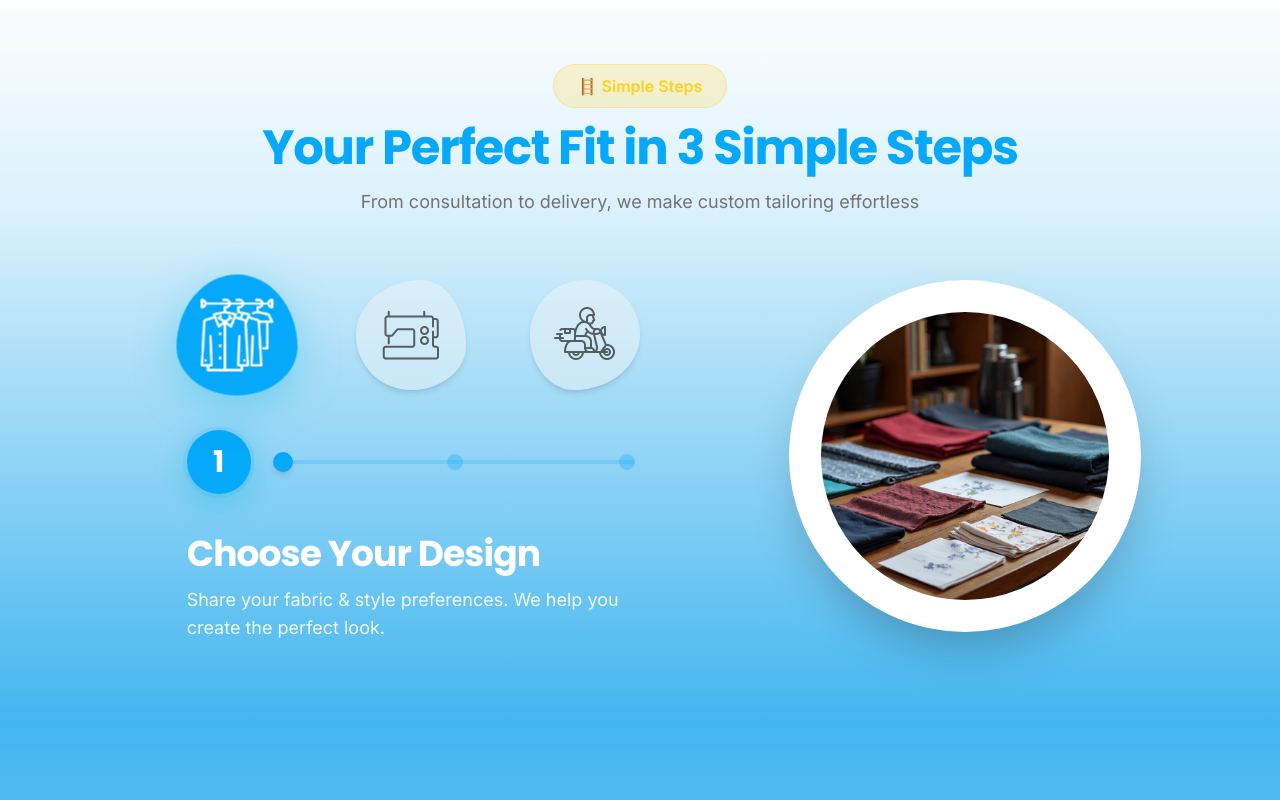
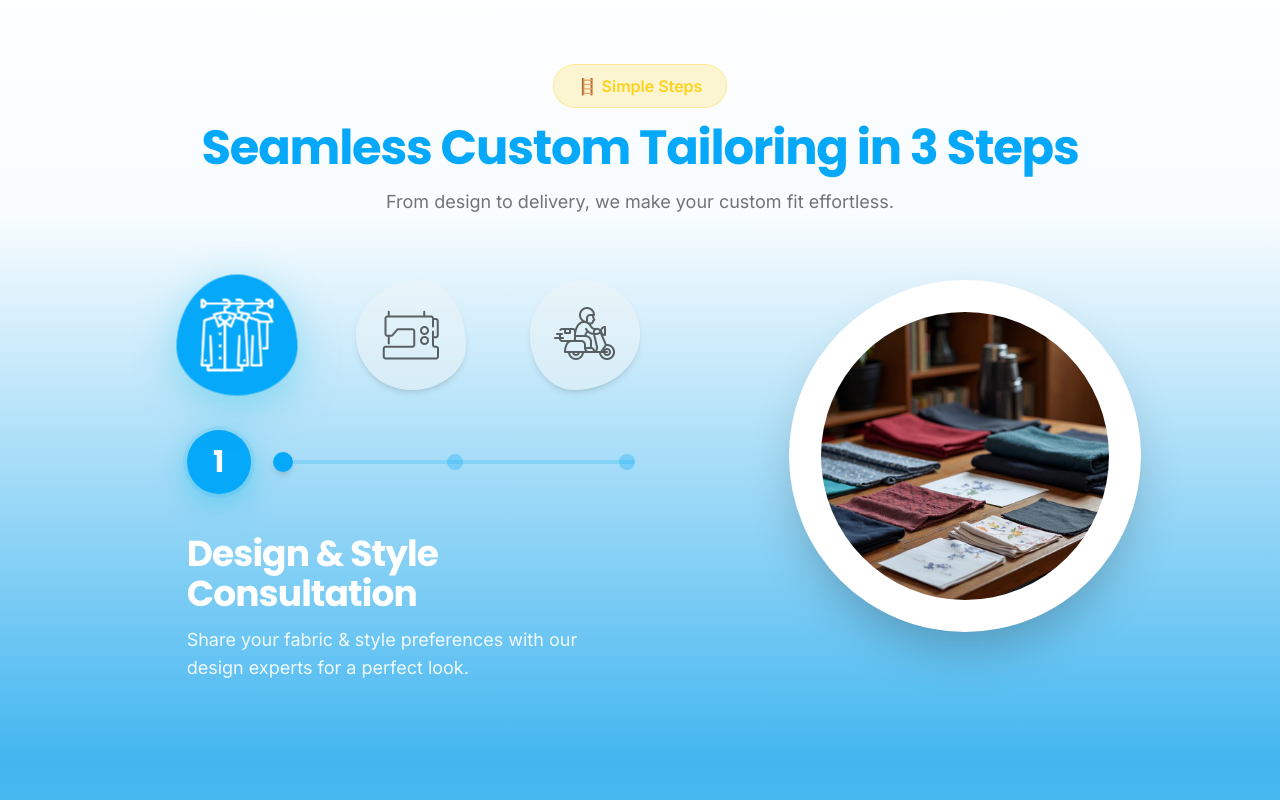
Before and after one commit to nafiszebaqweb-67/Colibet-Landing-Page, a React (Vite) app in the folder colobate-main/: page / in a window 1280 px wide. Shown: the part 1580-2380 px from the top of the page. Built offline with nearby package versions, Linux system fonts and the light colour scheme; the HTML template or start-up script is replaced by a standard one.

Commit message:
Baner image & Content updated

```diff
--- a/colobate-main/src/components/AboutSection.tsx
+++ b/colobate-main/src/components/AboutSection.tsx
@@ -10,33 +10,33 @@ export const AboutSection = () => {
   const features = [
     {
       image: featureCustomDesign,
-      text: "Custom Design for Men & Women",
-      description: "Tailored perfectly to your style"
+      text: "Bespoke Tailoring for All",
+      description: "Custom-designed suits, shirts, and ethnic wear tailored to your unique style and body."
     },
     {
       image: featureFastDelivery,
-      text: "24-Hour Delivery Promise",
-      description: "Lightning-fast turnaround time"
+      text: "Express Delivery Options",
+      description: "Need it fast? Get your custom stitch ready in 24 hours with our priority express service."
     },
     {
       image: featurePickupDrop,
-      text: "Pickup & Drop Available",
-      description: "Convenient doorstep service"
+      text: "Convenient Doorstep Service",
+      description: "Free pickup of fabric and final delivery of your stitched outfit right to your Ranchi location."
     },
     {
       image: featureLocalExperts,
-      text: "Based in Ranchi — Local Experts",
-      description: "Your trusted neighborhood tailors"
+      text: "Trusted Local Master Tailors",
+      description: "Serving the Ranchi community for years. Get perfect fitting from your neighborhood's most trusted tailors."
     },
     {
       image: featurePremiumQuality,
-      text: "Premium Stitching Quality",
-      description: "Crafted with excellence & care"
+      text: "Guaranteed Premium Quality",
+      description: "We use high-grade thread and precision techniques to ensure every stitch is durable and flawless."
     },
     {
       image: featureTrustedCustomers,
-      text: "Trusted by 500+ Customers",
-      description: "Join our satisfied community"
+      text: "Ranchi's Top-Rated Tailor",
+      description: "Join our satisfied community of over 500 happy clients who wear their perfect fit proudly."
     },
   ];
 
@@ -49,10 +49,10 @@ export const AboutSection = () => {
             <p className="text-primary font-semibold">❔ Choose Collibet</p>
           </div>
             <h2 className="font-heading text-4xl md:text-5xl text-primary mb-4">
-              Why Choose Collibet Tailoring?
+              Why We Are Ranchi's Top Custom Tailors
             </h2>
             <p className="text-lg text-muted-foreground max-w-2xl mx-auto">
-              We're not just another tailoring service — we're your partner in looking your absolute best
+              Your search for the perfect fit ends here. Discover the Collibet Advantage.
             </p>
           </div>
 
@@ -67,7 +67,7 @@ export const AboutSection = () => {
                 <div className="flex items-start gap-4">
                   {/* Image Container */}
                   <div className="flex-shrink-0">
-                    <div className="w-12 h-12 rounded-lg overflow-hidden bg-accent/10 flex items-center justify-center group-hover:bg-accent/20 group-hover:scale-110 group-hover:rotate-3 transition-all duration-300">
+                    <div className="w-16 h-16 rounded-lg overflow-hidden bg-accent/10 flex items-center justify-center group-hover:bg-accent/20 group-hover:scale-110 group-hover:rotate-6 transition-all duration-300">
                       <img
                         src={feature.image}
                         alt={feature.text}
--- a/colobate-main/src/components/HowItWorks.tsx
+++ b/colobate-main/src/components/HowItWorks.tsx
@@ -14,8 +14,8 @@ export const HowItWorks = () => {
       number: "1",
       image: step1Image,
       largeImage: stepLarge1Image,
-      title: "Choose Your Design",
-      description: "Share your fabric & style preferences. We help you create the perfect look.",
+      title: "Design & Style Consultation",
+      description: "Share your fabric & style preferences with our design experts for a perfect look.",
     },
     {
       number: "2",
@@ -45,10 +45,10 @@ export const HowItWorks = () => {
             <p className="text-accent font-semibold">🪜 Simple Steps</p>
           </div>
           <h2 className="font-heading text-4xl md:text-5xl text-primary mb-4">
-            Your Perfect Fit in 3 Simple Steps
+            Seamless Custom Tailoring in 3 Steps
           </h2>
           <p className="text-lg text-muted-foreground max-w-2xl mx-auto">
-            From consultation to delivery, we make custom tailoring effortless
+            From design to delivery, we make your custom fit effortless.
           </p>
         </div>
 
--- a/colobate-main/src/components/OfferSection.tsx
+++ b/colobate-main/src/components/OfferSection.tsx
@@ -17,16 +17,16 @@ export const OfferSection = ({ onBookNow }: OfferSectionProps) => {
           {/* Offer Badge */}
           <div className="inline-flex items-center gap-2 bg-accent rounded-full px-6 py-3 mb-6 shadow-lg animate-bounce">
             <Gift className="w-5 h-5 text-primary" />
-            <span className="font-bold text-primary">Limited Time Offer!</span>
+            <span className="font-bold text-primary"> Ranchi Special Offer!</span>
           </div>
 
           {/* Main Offer Text */}
           <h2 className="font-heading text-3xl md:text-5xl text-foreground mb-4">
-            🎁 Flat <span className="text-primary">20% OFF</span> on Your First Stitch
+            🎁 Get <span className="text-primary">20% OFF</span> on Your First Custom Tailored Outfit
           </h2>
 
           <p className="text-xl text-foreground/90 mb-2">
-            Limited Offer for Ranchi Customers
+            Exclusive welcome discount for all new customers in Ranchi. Book your consultation today!
           </p>
 
           {/* Urgency Indicator */}
@@ -43,7 +43,7 @@ export const OfferSection = ({ onBookNow }: OfferSectionProps) => {
               onClick={onBookNow}
               className="shadow-2xl"
             >
-              👉 Grab My Discount & Book Now
+              👉 Claim Offer & Schedule Measurement
             </Button>
           </div>
 
--- a/colobate-main/src/components/SocialProof.tsx
+++ b/colobate-main/src/components/SocialProof.tsx
@@ -66,7 +66,7 @@ export const SocialProof = () => {
             Loved by 500+ Ranchi Clients
           </h2>
           <p className="text-lg text-muted-foreground max-w-2xl mx-auto">
-            Real reviews from real customers who trusted us with their perfect fit
+            The Best Custom Stitching Experience in Ranchi.
           </p>
         </div>
 
--- a/colobate-main/src/components/VideoTestimonials.tsx
+++ b/colobate-main/src/components/VideoTestimonials.tsx
@@ -90,22 +90,22 @@ export const VideoTestimonials = () => {
     {
       id: "1",
       videoUrl: "/video/3682815-hd_1080_2048_25fps.mp4", // Local video file
-      caption: "Hi! from the founder and How it works",
+      caption: "Meet Our Founder & Learn Our Tailoring Process",
     },
     {
       id: "2",
       videoUrl: "https://www.youtube.com/shorts/BGZ_5weRQk4", // YouTube URL example
-      caption: "Online ordering but Measurements?",
+      caption: "Online Stitching? See How We Take Perfect Measurements ",
     },
     {
       id: "3",
       videoUrl: "https://www.youtube.com/shorts/pjqYqV3cAOw", // Local video file
-      caption: "Are you serviceable in my city?",
+      caption: "Ranchi Service Areas: We Deliver Quality Tailoring to Your Doorstep ",
     },
     {
       id: "4",
       videoUrl: "/video/3894725-hd_1080_2048_25fps.mp4", // Local video file
-      caption: "Delivery time & Express options",
+      caption: "Fast Delivery Options: Get Your Custom Outfit Sooner ",
     },
   ];
 
@@ -114,13 +114,13 @@ export const VideoTestimonials = () => {
       <div className="container mx-auto px-4">
         <div className="text-center mb-12 animate-fade-in">
           <div className="inline-block bg-accent/10 rounded-full px-6 py-2 mb-4">
-            <p className="text-accent font-semibold">📹 Video Testimonials</p>
+            <p className="text-accent font-semibold">📹 Our Customer Stories </p>
           </div>
           <h2 className="font-heading text-4xl md:text-5xl text-primary mb-4">
             See What Our Customers Say
           </h2>
           <p className="text-lg text-muted-foreground max-w-2xl mx-auto">
-            Real stories from real customers about their experience with Collibet Tailoring
+            Hear directly from our happy clients about their perfect custom outfits and service in Ranchi.
           </p>
         </div>
 
--- a/colobate-main/src/index.css
+++ b/colobate-main/src/index.css
@@ -48,7 +48,7 @@ All colors MUST be HSL.
     --gradient-gold: linear-gradient(135deg, hsl(48 100% 55%), hsl(48 100% 65%));
 
     /* Section Gradients - Blue */
-    --gradient-section-blue-in: linear-gradient(180deg, hsl(200 85% 85% / 0) 0%, hsl(200 85% 75% / 0.3) 30%, hsl(200 85% 60%) 100%);
+    --gradient-section-blue-in: linear-gradient(180deg, hsl(200deg 100% 83% / 1%) 0%, hsl(200deg 85% 75% / 6%) 30%, hsl(200deg 85% 60%) 100%);
     --gradient-section-blue-out: linear-gradient(180deg, hsl(200 85% 60%) 0%, hsl(200 85% 75% / 0.3) 70%, hsl(200 85% 85% / 0) 100%);
     --gradient-section-blue-in-out: linear-gradient(180deg, hsl(200 85% 85% / 0) 0%, hsl(200 85% 70% / 0.5) 20%, hsl(200 85% 60% / 0.65) 50%, hsl(200 85% 70% / 0.5) 80%, hsl(200 85% 85% / 0) 100%);
 
```
Also changed, not shown: colobate-main/src/assets/Collibate hero.jpg.
